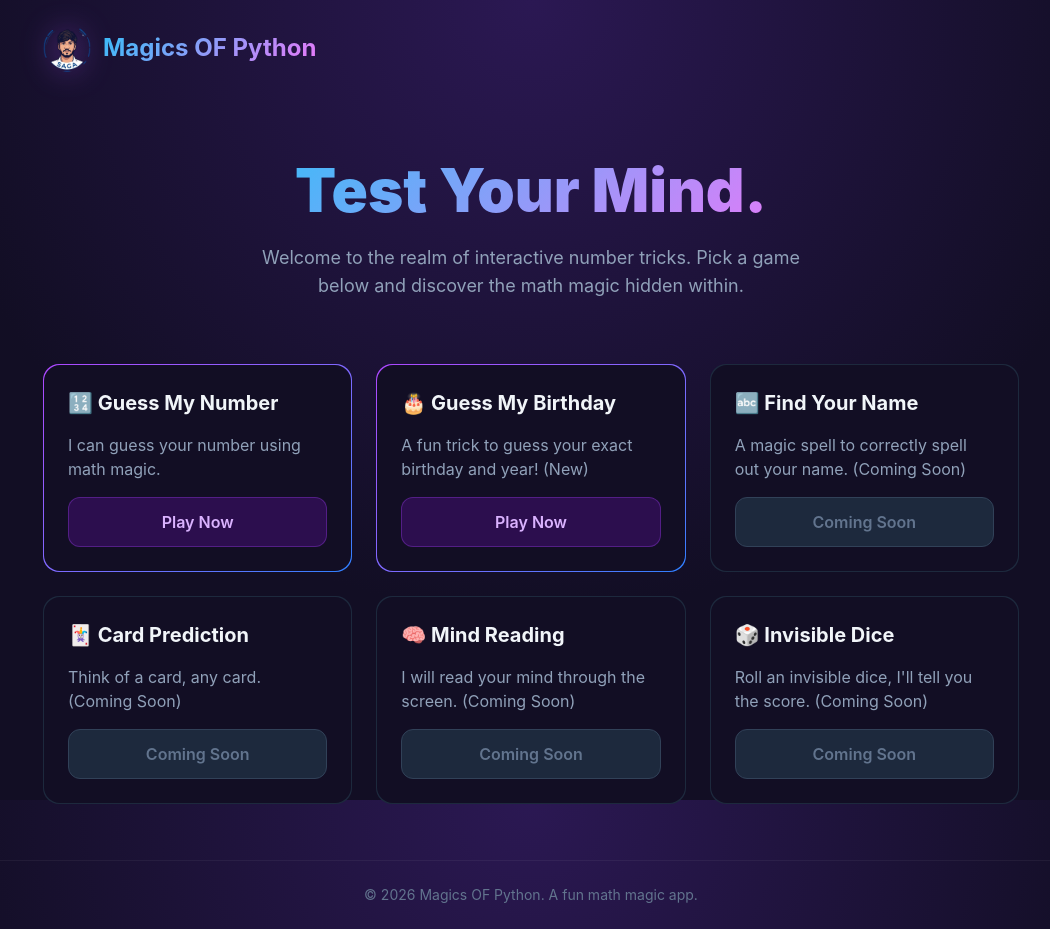
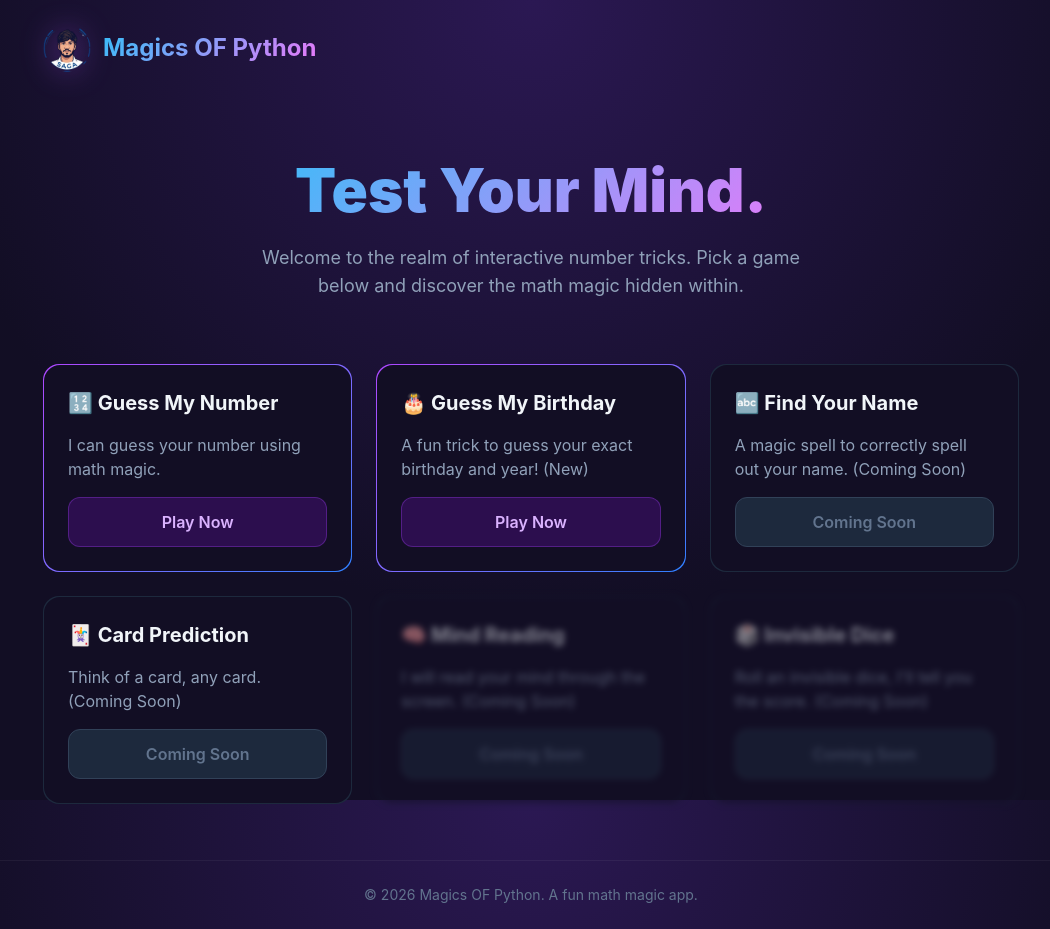
Before and after one commit to BlueHeart-Saga/magic-app, a React (Vite) app: page / in a window 1280 px wide. Shown: the whole page, without its empty margins (109-1159 px from the left). Built offline with nearby package versions, Linux system fonts and the light colour scheme.

Commit message:
style: blurred out specific coming soon items for visual hierarchy

```diff
--- a/src/components/GameCard.jsx
+++ b/src/components/GameCard.jsx
@@ -7,7 +7,7 @@ export default function GameCard({ game }) {
     return (
         <motion.div
             whileHover={isAvailable ? { scale: 1.05, y: -5 } : {}}
-            className={`relative rounded-2xl p-[1px] ${isAvailable ? 'bg-gradient-to-br from-purple-500 to-blue-500' : 'bg-slate-800'}`}
+            className={`relative rounded-2xl p-[1px] ${isAvailable ? 'bg-gradient-to-br from-purple-500 to-blue-500' : 'bg-slate-800'} ${game.isBlurred ? 'opacity-50 blur-[3px] select-none pointer-events-none' : ''}`}
         >
             <div className="bg-[#120e24] w-full h-full rounded-2xl p-6 flex flex-col gap-4 text-left">
                 <h3 className="text-xl font-bold text-slate-100">{game.title}</h3>
--- a/src/data/games.js
+++ b/src/data/games.js
@@ -27,12 +27,14 @@ export const games = [
         id: "mind-read",
         title: "🧠 Mind Reading",
         description: "I will read your mind through the screen. (Coming Soon)",
-        path: "#"
+        path: "#",
+        isBlurred: true
     },
     {
         id: "invisible-dice",
         title: "🎲 Invisible Dice",
         description: "Roll an invisible dice, I'll tell you the score. (Coming Soon)",
-        path: "#"
+        path: "#",
+        isBlurred: true
     }
 ];
```
